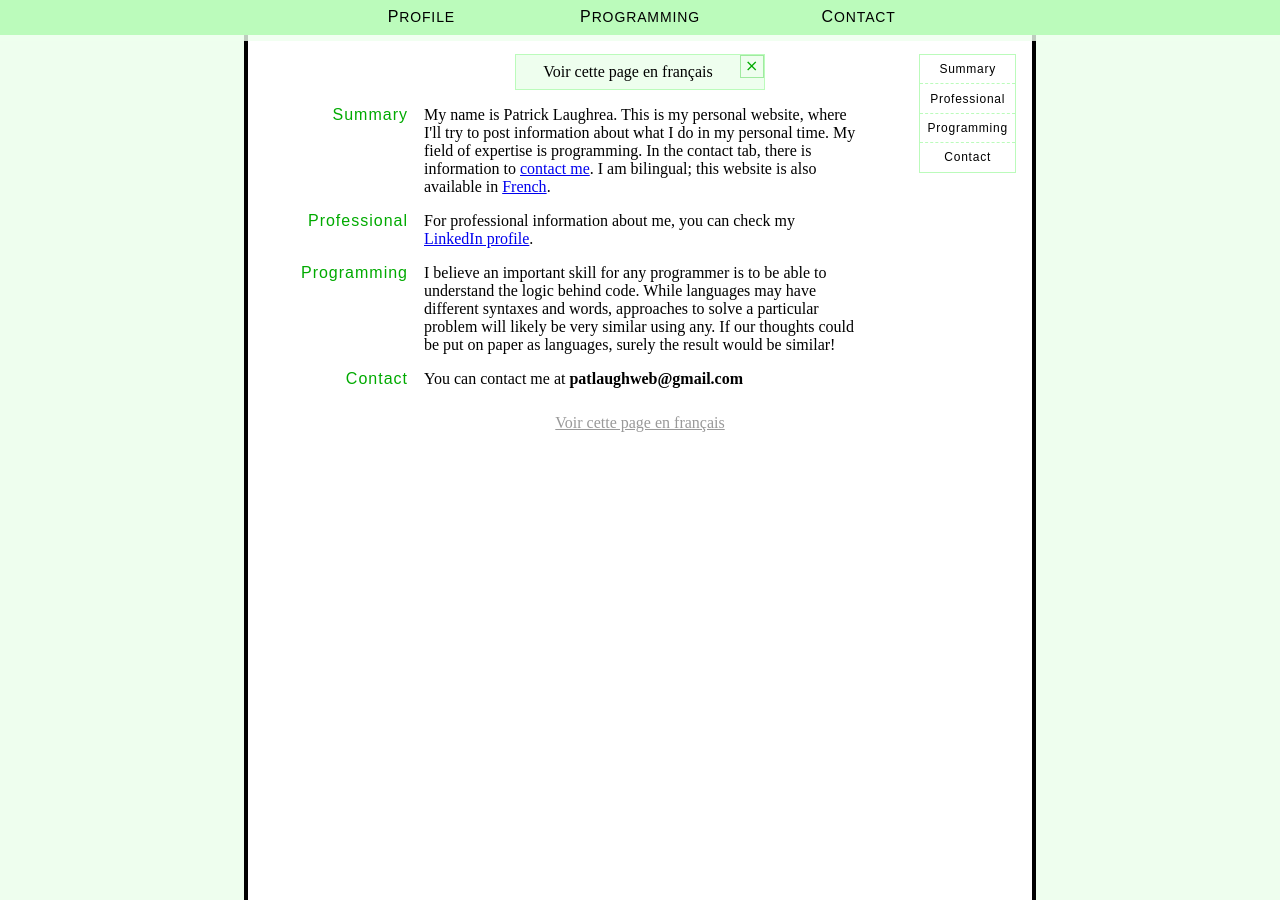
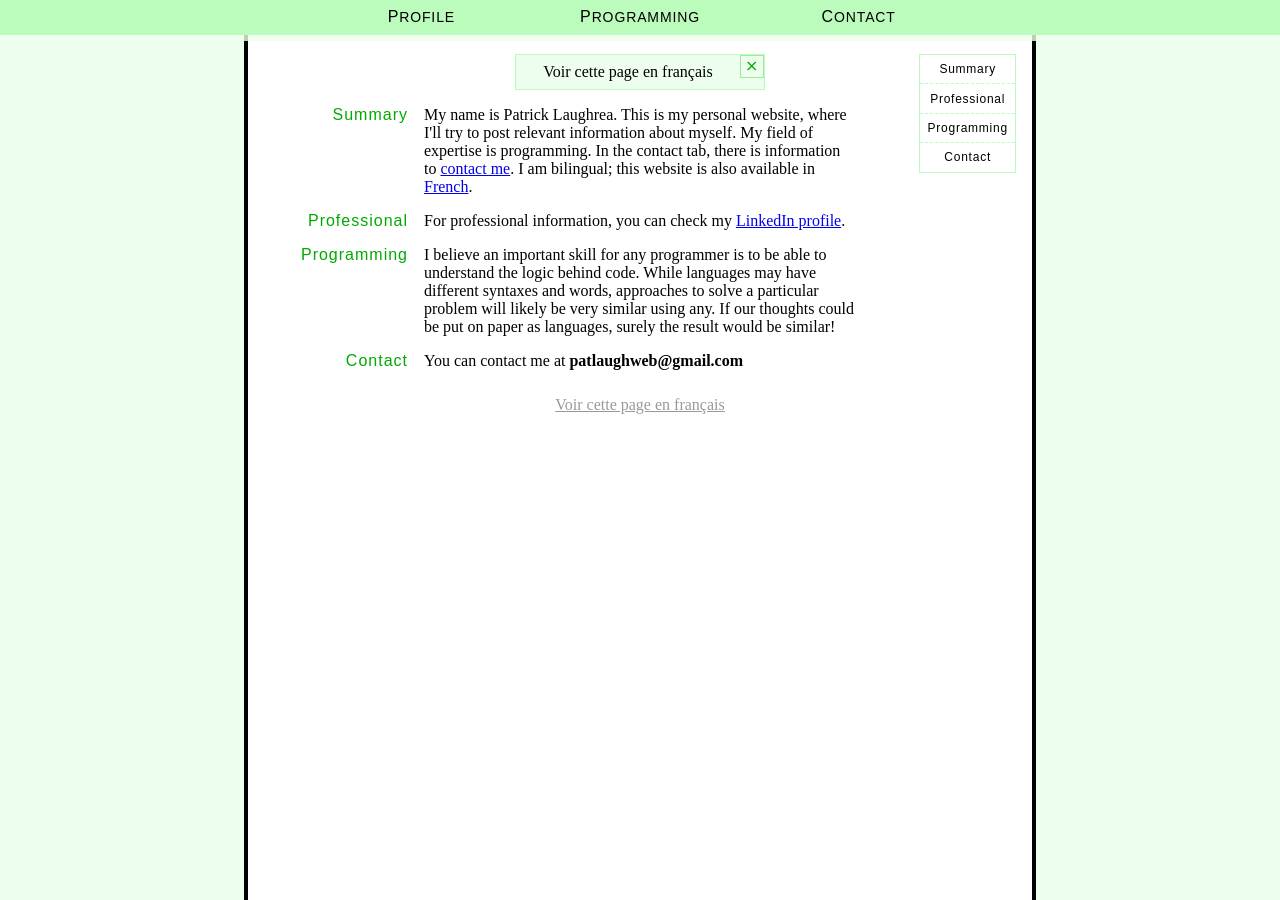
Before and after one commit to Pat-Laugh/pat-laugh.github.io, a Jekyll site: the page built from en/index.html, in a window 1280 px wide. Built offline with Jekyll 4.4.1, drawn with Linux system fonts in a browser that asks for light colours.

Commit message:
Update profile

```diff
--- a/en/index.html
+++ b/en/index.html
@@ -17,13 +17,13 @@ put_link:
 content_list:
  - >
     My name is Patrick Laughrea. This is my personal website, where I'll try to
-    post information about what I do in my personal time.
+    post relevant information about myself.
     My field of expertise is programming.
     In the contact tab,
     there is information to <a href="contact">contact me</a>.
     I am bilingual; this website is also available in <a href="/fr/">French</a>.
  - >
-    For professional information about me, you can check my
+    For professional information, you can check my
     <a href="https://www.linkedin.com/in/pat-laugh">LinkedIn profile</a>.
  - >
     I believe an important skill for any programmer is
--- a/fr/index.html
+++ b/fr/index.html
@@ -17,13 +17,13 @@ put_link:
 content_list:
  - >
     Mon nom est Patrick Laughrea. Voici mon site web personnel, où j'essaierai
-    de placer de l'information à propos de choses qui m'occupent.
+    de placer de l'information pertinente à mon sujet.
     Mon champ d'expertise est la programmation.
     Dans la page contact, vous trouverez de
     l'information afin de <a href="contact">me contacter</a>. Je
     suis bilingue; ce site est aussi disponible en <a href="/en/">anglais</a>.
  - >
-    Pour de l'information professionnelle à mon sujet, vous pouvez consulter mon
+    Pour de l'information professionnelle, vous pouvez consulter mon
     <a href="https://www.linkedin.com/in/pat-laugh/fr">profil LinkedIn</a>.
  - >
     Je crois qu'une
```
